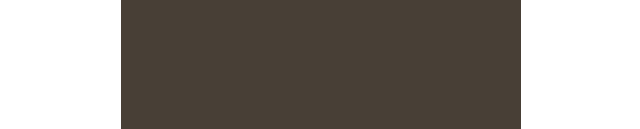
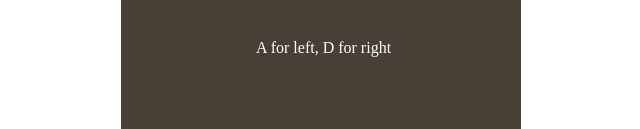
Before and after one commit to trymesan204/CarLane, a plain HTML site: page index.html in a window 1280 px wide. Shown: the part 369-498 px from the top of the page, without its empty margins (319-959 px from the left). Drawn offline with Linux system fonts and the light colour scheme.

Commit message:
help added

```diff
--- a/css/style.css
+++ b/css/style.css
@@ -30,6 +30,13 @@
     color: wheat;
 }
 
+.help{
+    margin-top: 400px;
+    color: white;
+    position: absolute;
+    margin-left: 135px;
+}
+
 .button:hover{
     cursor: pointer;
 }
--- a/index.html
+++ b/index.html
@@ -8,6 +8,9 @@
         <div class="entry" id ="entry">
             <div class="button" id="button">
                 Start
+            </div>
+            <div class="help" id="help">
+                A for left, D for right
             </div>
         </div>
         <div class="road" id="road">
```
